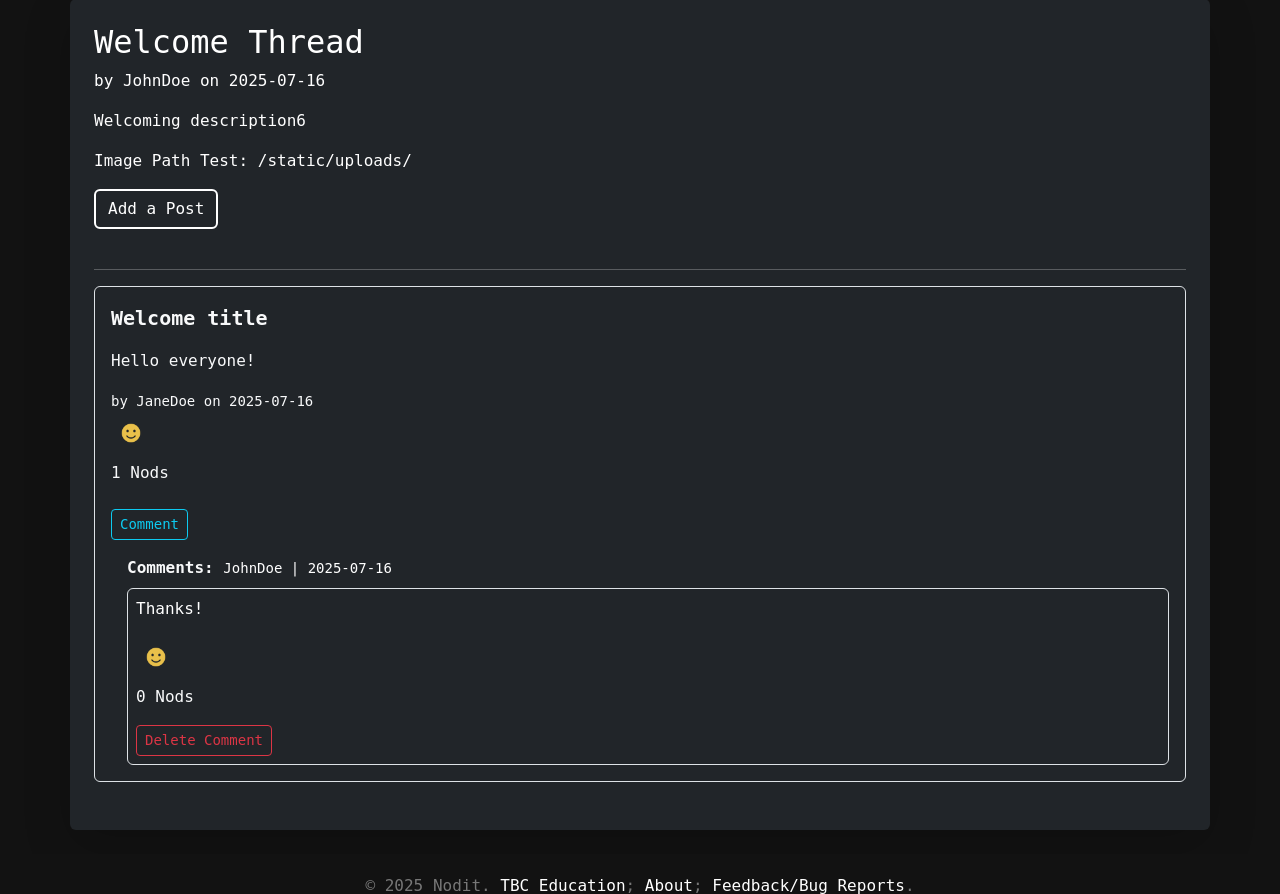
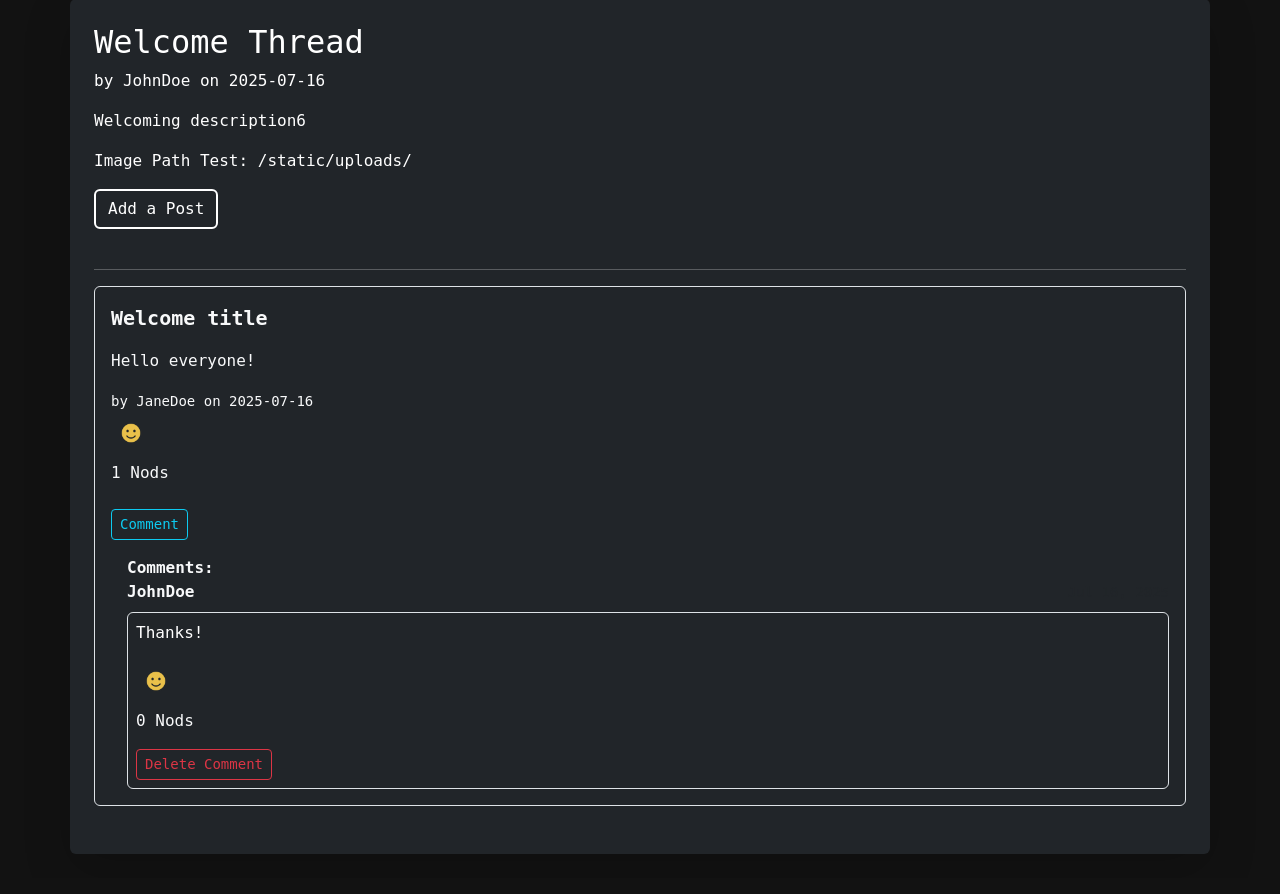
Before and after one commit to neogitz/Nodit, a Flask app: page /thread/1 in a window 1280 px wide. Shown: the part 161-1055 px from the top of the page. Run offline with Flask 3, Linux system fonts and the light colour scheme; data comes from the database, SQL or seed files in the repository.

Commit message:
Update view_thread.html

```diff
--- a/templates/view_thread.html
+++ b/templates/view_thread.html
@@ -66,7 +66,12 @@
     <div class="mt-3 ms-3">
         <strong>Comments:</strong>
         {% for comment in post.comments %}
-        <small class="text-white">{{ comment.commenter.username }} | {{ comment.date }}</small>
+        <div class="d-flex justify-content-between align-items-center mb-2">
+             <a href="/profile/{{ comment.commenter.id }}" class="text-reset text-decoration-none">
+                  <strong>{{ comment.commenter.username }}</strong>
+             </a>
+             <small class="text-muted">{{ comment.date.strftime('%b %d, %Y') }}</small>
+        </div>
         <div class="border p-2 mt-2 rounded bg-dark text-white">
             <p>{{ comment.text }}</p>
 
```
